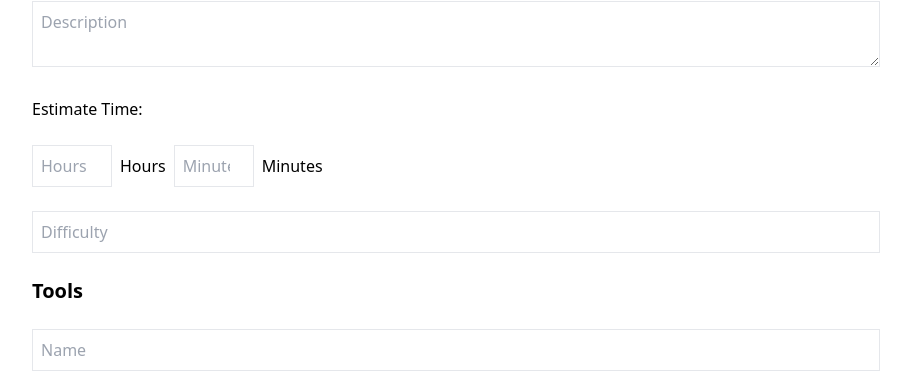
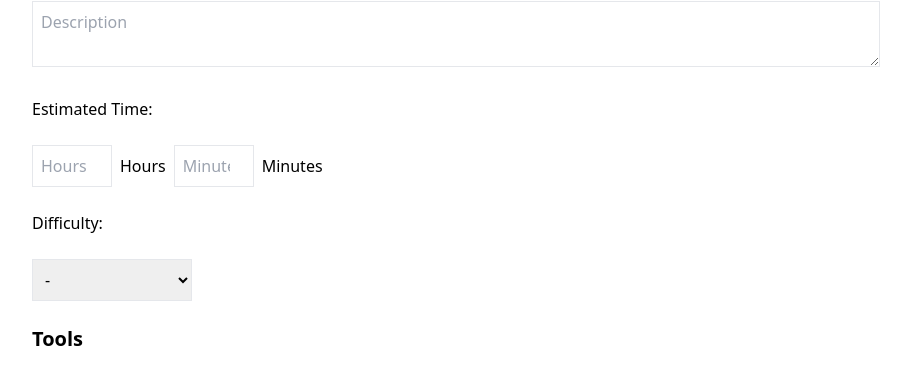
Before and after one commit to RK721/repair-recipes, a React (Vite) app in the folder frontend/: page /submit in a window 1280 px wide. Shown: the part 203-575 px from the top of the page, without its empty margins (184-1095 px from the left). Built offline with nearby package versions, Linux system fonts and the light colour scheme; no server answers.

Commit message:
Fix estimated time bug and change difficulty to 3 options

```diff
--- a/frontend/index.html
+++ b/frontend/index.html
@@ -1,4 +1,4 @@
-<!doctype html>
+<!DOCTYPE html>
 <html lang="en">
   <head>
     <meta charset="UTF-8" />
--- a/frontend/src/pages/CreateTutorial.jsx
+++ b/frontend/src/pages/CreateTutorial.jsx
@@ -73,8 +73,16 @@ export default function CreateTutorial() {
     setDuration({ ...duration, [name]: value });
     // Optionally update form.estimated_time here if you want to keep it in sync
 
-    const h = parseInt(duration.hours);
-    const m = parseInt(duration.minutes);
+    let h = 0;
+    let m = 0;
+    if (e.target.name == "minutes") {
+      h = parseInt(duration.hours);
+      m = parseInt(e.target.value);
+    } else {
+      h = parseInt(e.target.value);
+      m = parseInt(duration.minutes);
+    }
+    console.log(m);
     const estimated_time = `${("0" + h).slice(-2)}:${("0" + m).slice(
       -2
     )}:00.000000`;
@@ -194,7 +202,7 @@ export default function CreateTutorial() {
           onChange={(e) => setForm({ ...form, description: e.target.value })}
           required
         />
-        <p>Estimate Time:</p>
+        <p>Estimated Time:</p>
         <div className="flex gap-2 items-center">
           <input
             type="number"
@@ -220,13 +228,20 @@ export default function CreateTutorial() {
           />
           <span>Minutes</span>
         </div>
-        <input
-          className="w-full border p-2"
-          placeholder="Difficulty"
+        <p>Difficulty:</p>
+        <select
           value={form.difficulty}
-          onChange={(e) => setForm({ ...form, difficulty: e.target.value })}
+          onChange={(e) => {
+            setForm({ ...form, difficulty: e.target.value });
+          }}
+          className="border p-2 w-40"
           required
-        />
+        >
+          <option value="">-</option>
+          <option value="Easy">Easy</option>
+          <option value="Medium">Medium</option>
+          <option value="Hard">Hard</option>
+        </select>
 
         <h2 className="text-xl font-semibold">Tools</h2>
         {form.tools.map((tool, i) => (
@@ -301,7 +316,7 @@ export default function CreateTutorial() {
         <button
           type="button"
           onClick={() => addField("steps")}
-          className="text-blue-500 underline"
+          className="text-blue-500 underline p-2"
         >
           + Add Step
         </button>
```
Also changed, not shown: frontend/src/main.jsx (+8 -8 lines), 1 other file (tests, documents, lock files or other folders).
